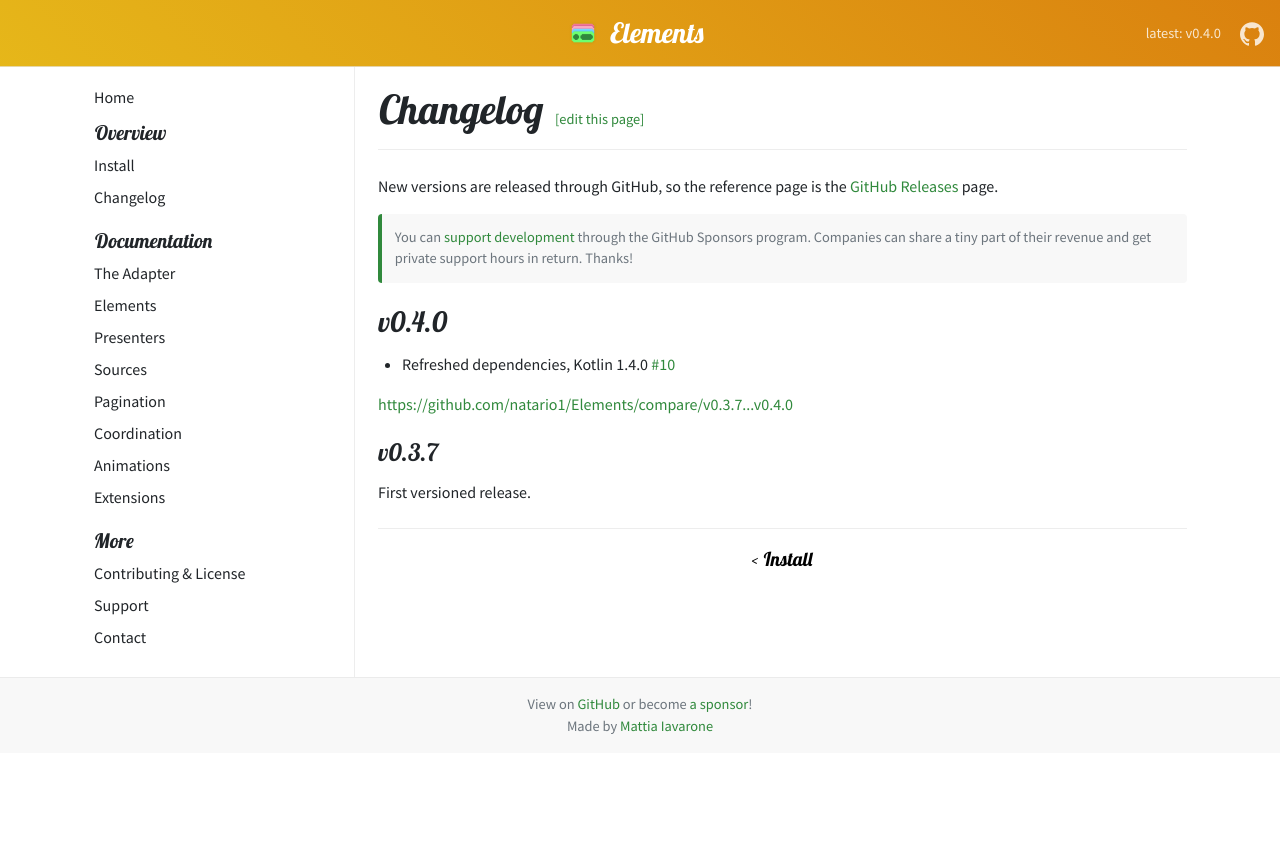
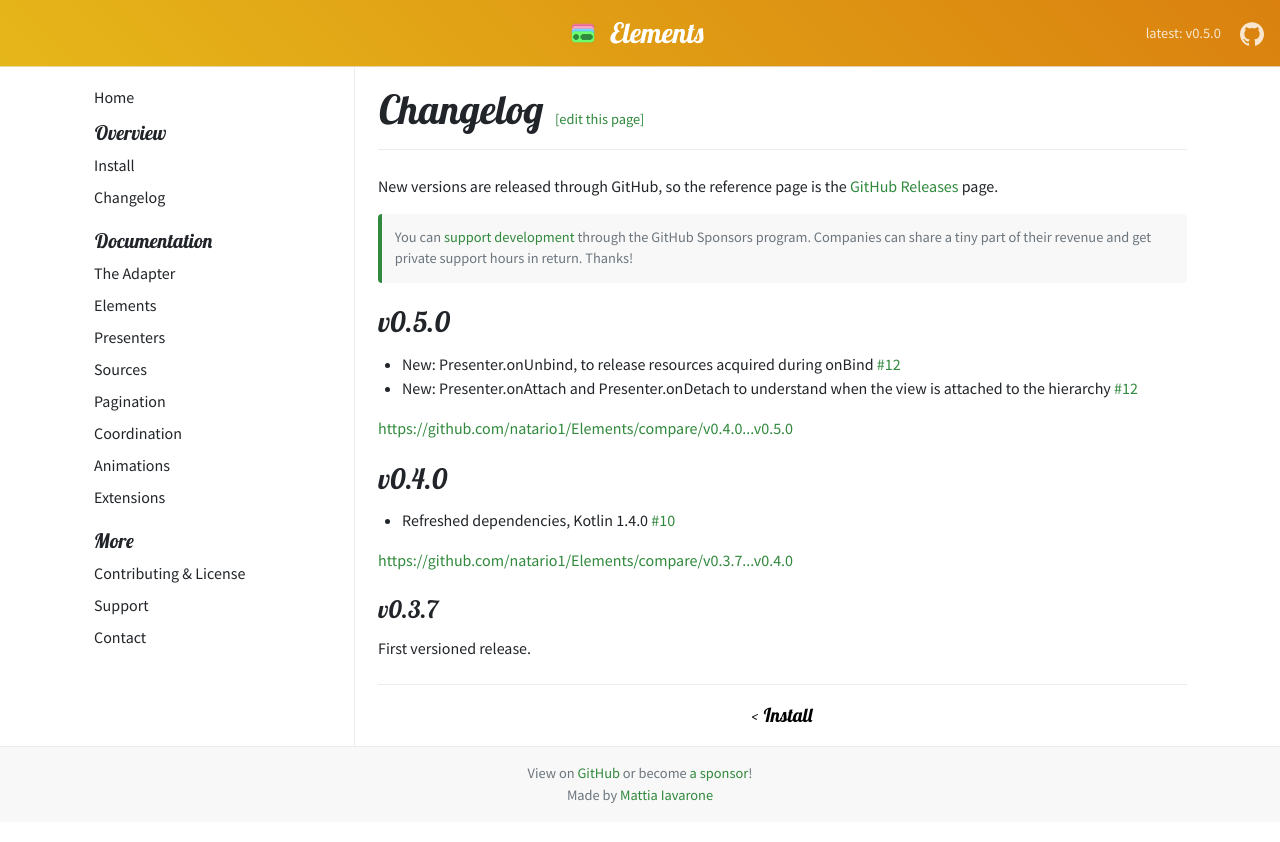
Before and after one commit to natario1/Elements, a Jekyll site: the page built from docs/_about/changelog.md, in a window 1280 px wide. Shown: the top 842 px of the page. Built offline with Jekyll 4.4.1, drawn with Linux system fonts in a browser that asks for light colours.

Commit message:
Add docs, release v0.5.0

```diff
--- a/docs/_about/changelog.md
+++ b/docs/_about/changelog.md
@@ -8,6 +8,13 @@
 
 > You can [support development](https://github.com/natario1/Elements/issues/4) through the GitHub Sponsors program.
 Companies can share a tiny part of their revenue and get private support hours in return. Thanks!
+
+### v0.5.0
+
+- New: Presenter.onUnbind, to release resources acquired during onBind [#12][12]
+- New: Presenter.onAttach and Presenter.onDetach to understand when the view is attached to the hierarchy [#12][12]
+
+<https://github.com/natario1/Elements/compare/v0.4.0...v0.5.0>
 
 ### v0.4.0
 
@@ -22,3 +29,4 @@
 [natario1]: https://github.com/natario1
 
 [10]: https://github.com/natario1/Elements/pull/10
+[12]: https://github.com/natario1/Elements/pull/12
--- a/docs/_config.yml
+++ b/docs/_config.yml
@@ -12,7 +12,7 @@
 google_site_verification: '4x49i17ABIrSvUl52SeL0-t0341aTnWWaC62-FYCRT4'
 github: [metadata] # TODO What's this?
 github_repo: Elements
-github_version: 0.4.0
+github_version: 0.5.0
 github_branch: master
 baseurl: '/Elements' # Keep as an empty string if served up at the root
 collections:
```
Also changed, not shown: README.md, 1 other file.
